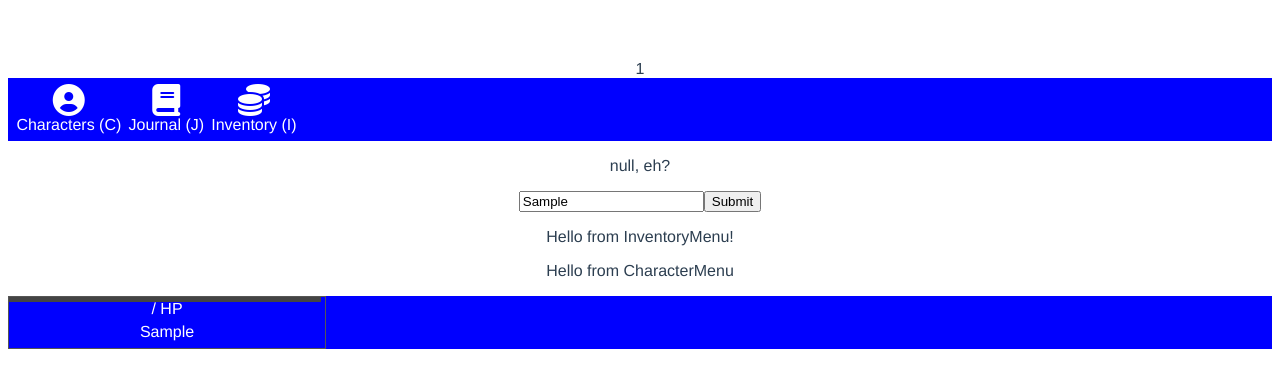
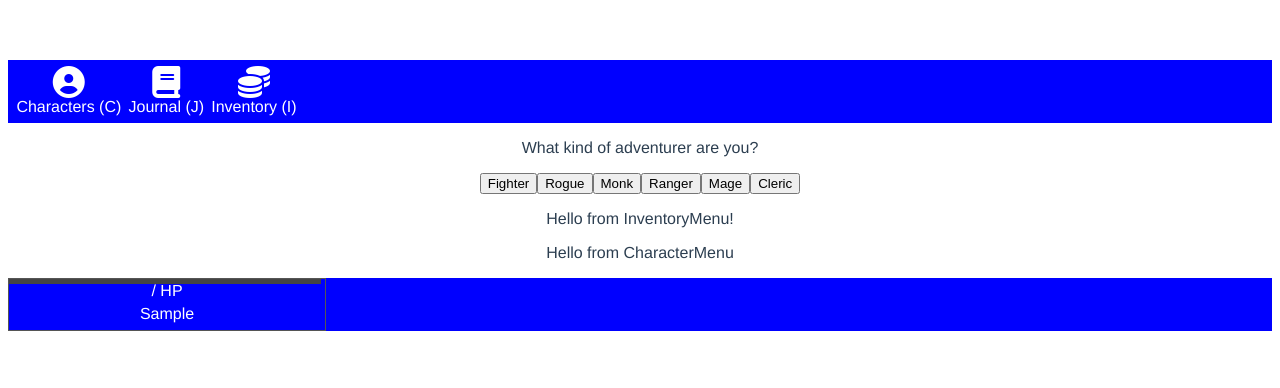
Before and after one commit to kshieldsDTS/vue-rpg, a Vue app: page / in a window 1280 px wide. Both pictures are taken after typing "Sample" into the empty fields and a click on the input 732 px from the left and 235 px from the top of the page. Shown: the top 388 px of the page. Built offline with nearby package versions, Linux system fonts and the light colour scheme.

Commit message:
add text to Data, create conditional to render options for a given text promp

```diff
--- a/src/App.vue
+++ b/src/App.vue
@@ -1,6 +1,5 @@
 <template>
   <main>
-    {{id}}
     <NavBar />
     <NarrativeContainer :id='id' @incrementID='incrementID' @add-party-member='addPartyMember'/>
     <InventoryMenu />
--- a/src/components/NarrativeContainer.vue
+++ b/src/components/NarrativeContainer.vue
@@ -2,10 +2,13 @@
     <div class='narrative-container'>
         <p>{{Data[id].text}}</p>
         <p>{{Data[id].text2}}</p>
-        <form v-if='Data[0].prompt' @submit.prevent='onSubmit'>
+        <form v-if='Data[id].prompt' @submit.prevent='onSubmit'>
             <input v-model='prompt' type='text' />
             <input type='submit'/>
         </form>
+        <div v-if='Data[id].options'>
+            <button v-for='option in Data[id].options' :key='option.class'>{{option.class}}</button>
+        </div>
     </div>
 </template>
 
@@ -15,7 +18,7 @@ import Data from '../data/Data'
 export default {
     name: 'NarrativeContainer',
     props: {
-        id: Number
+        id: Number,
     },
     data() {
         return {
--- a/src/data/Data.js
+++ b/src/data/Data.js
@@ -8,7 +8,39 @@ const data = [
     },
     {
         id: 1,
-        text: `${localStorage.getItem("charName")}, eh?`
+        text: 'What kind of adventurer are you?',
+        options: [
+            {
+                class: 'Fighter',
+                hp: 20,
+                description: 'Clad in heavy armor, the fighter is a master of melee weapons, capable of taking and dealing damage.'
+            },
+            {
+                class: 'Rogue',
+                hp: 16,
+                description: "A trickster that keeps to the shadows, the rogue capitalizes on enemies' weaknesses and striking from cover."
+            },
+            {
+                class: 'Monk',
+                hp: 18,
+                description: "Often discounted due to their serene nature, a monk is a deadly storm of martial arts prowess."
+            },
+            {
+                class: 'Ranger',
+                hp: 16,
+                description: "A hunter by trade, more at home in the wild than in the cities, the ranger is an excellent marksman with a bow."
+            },
+            {
+                class: 'Mage',
+                hp: 12,
+                description: "Harnessing the power of the elements, the mage can rain down destruction on their foes from afar. "
+            },
+            {
+                class: 'Cleric',
+                hp: 12,
+                description: "A conduit for holy magic, the cleric can use the light to heal and support their allies or burn their foes in righteous fury."
+            }
+        ]
     }
 ]
 
```
